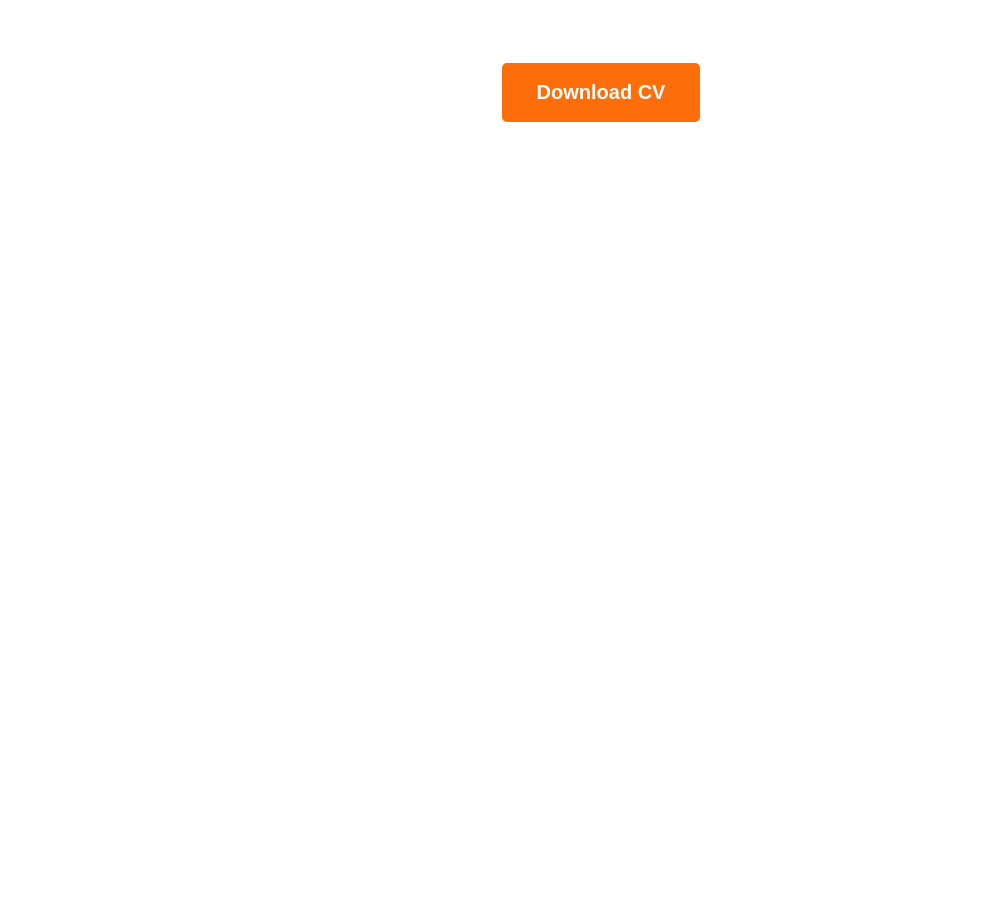
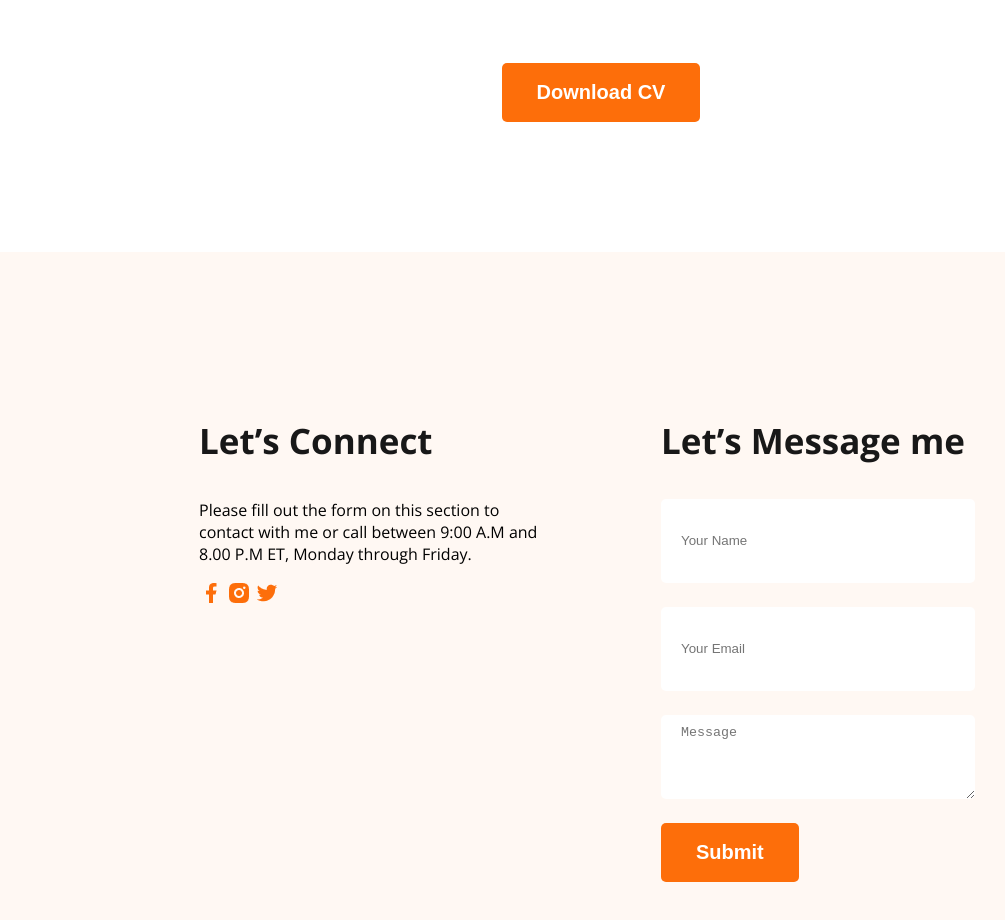
Before and after one commit to IsmailHosen01/First-portfolio, a plain HTML site: page index.html in a window 1280 px wide. Shown: the part 3108-4028 px from the top of the page, without its empty margins (39-1044 px from the left). Before the commit the page ends 3360 px from the top, so only its background shows below. Drawn offline with nearby package versions, Linux system fonts and the light colour scheme.

Commit message:
footer done

```diff
--- a/css/style.css
+++ b/css/style.css
@@ -185,3 +185,24 @@ main {
 .cv{
     margin-top: 50px;
 }
+
+/* Footer style */
+footer{
+    padding: 130px 230px;
+    display: flex;
+    gap: 120px;
+}
+.footer-column{
+    width: 50%;
+}
+
+footer input[type="text"], footer input[type="email"], footer textarea{
+    height: 64px;
+    border-radius: 5px;
+    background-color: white;
+    display: block;
+    width: 80%;
+    padding: 10px 20px;
+    margin-bottom: 24px;
+    border: none;
+}
--- a/index.html
+++ b/index.html
@@ -125,8 +125,25 @@ to any of the 1500+ FontAwesome 5 free icons available. Aenean commodo ligula eg
         </section>
     </main>
 
-    <footer>
-
+    <footer class="background">
+        <div class="footer-column">
+            <h3 class="section-title">Let’s Connect</h3>
+            <p>Please fill out the form on this section to contact with me or call between 9:00 A.M and 8.00 P.M ET, Monday through Friday.</p>
+            <div>
+                <a href=""><img src="./images/icons/facebook.png" alt="facebook logo"></a>
+                <a href=""><img src="./images/icons/insta.png" alt="insta logo"></a>
+                <a href=""><img src="./images/icons/twitter.png" alt="twitter logo"></a>
+            </div>
+        </div>
+        <div class="footer-column">
+            <h3 class="section-title">Let’s Message me</h3>
+            <form action="">
+                <input type="text" name="" id="" placeholder="Your Name">
+                <input type="email" name="" id="" placeholder="Your Email">
+                <textarea name="" id="" cols="30" rows="30" placeholder="Message"></textarea>
+                <input type="submit" value="Submit" class="bttn">
+            </form>
+        </div>
     </footer>
 </body>
 
```
